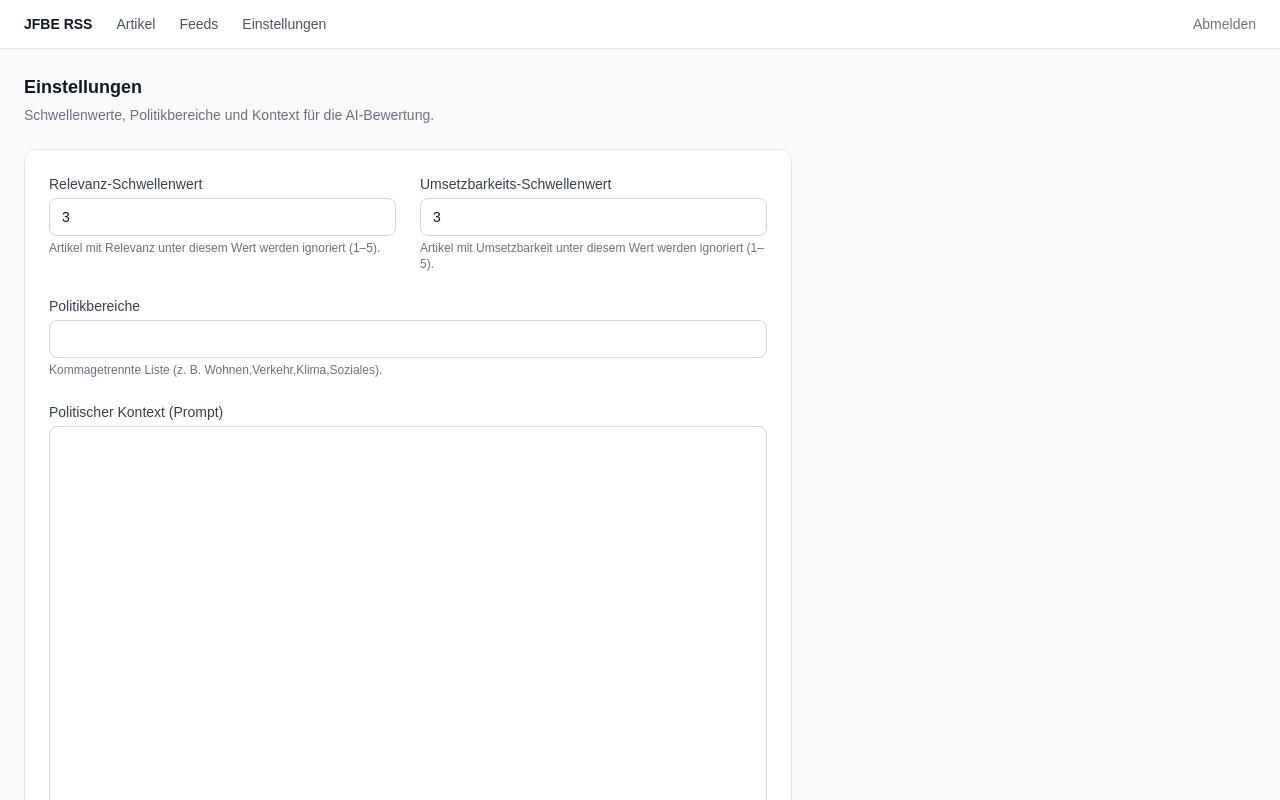
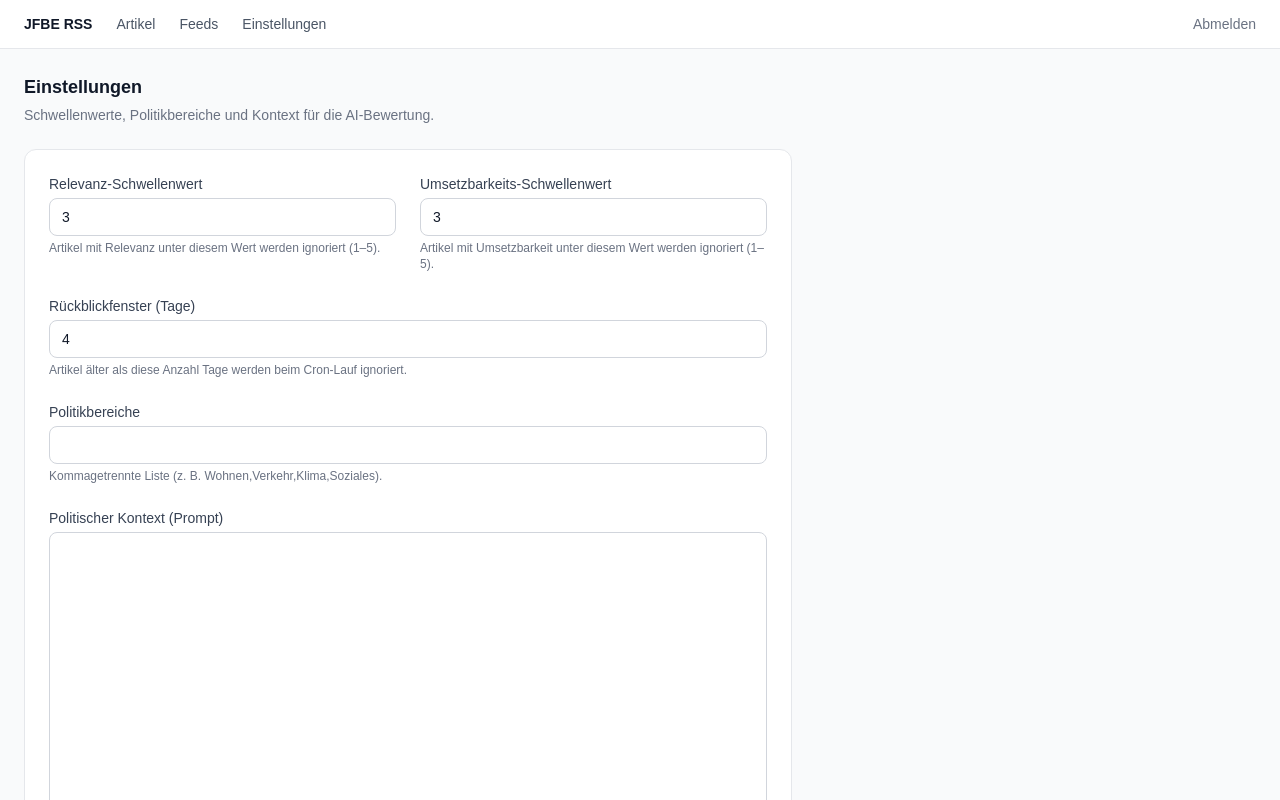
Before and after one commit to jomosimann/jfbe-rss-fetcher, a Next.js app: page /admin/settings in a window 1280 px wide. Shown: the top 800 px of the page. Built offline with nearby package versions, Linux system fonts and the light colour scheme; no server answers; the database is empty.

Commit message:
Added lookback window setting to /admin/settings

```diff
--- a/app/admin/(dashboard)/settings/SettingsForm.tsx
+++ b/app/admin/(dashboard)/settings/SettingsForm.tsx
@@ -65,6 +65,24 @@ export default function SettingsForm({
         </div>
       </div>
 
+      {/* Lookback days */}
+        <div className="space-y-1">
+          <label htmlFor="lookback_days" className="block text-sm font-medium text-gray-700">
+            Rückblickfenster (Tage)
+          </label>
+          <input
+            id="lookback_days"
+            name="lookback_days"
+            type="number"
+            min={1}
+            max={30}
+            required
+            defaultValue={settings.lookback_days ?? '4'}
+            className="w-full rounded-lg border border-gray-300 px-3 py-2 text-sm text-gray-900 focus:border-blue-500 focus:outline-none focus:ring-1 focus:ring-blue-500"
+          />
+          <p className="text-xs text-gray-500">Artikel älter als diese Anzahl Tage werden beim Cron-Lauf ignoriert.</p>
+        </div>
+
       {/* Policy areas */}
       <div className="space-y-1">
         <label htmlFor="policy_areas" className="block text-sm font-medium text-gray-700">
--- a/app/admin/(dashboard)/settings/actions.ts
+++ b/app/admin/(dashboard)/settings/actions.ts
@@ -11,6 +11,7 @@ export async function saveSettings(formData: FormData) {
     { key: 'policy_areas', value: formData.get('policy_areas') as string },
     { key: 'relevance_threshold', value: formData.get('relevance_threshold') as string },
     { key: 'actionability_threshold', value: formData.get('actionability_threshold') as string },
+    { key: 'lookback_days', value: formData.get('lookback_days') as string },
   ]
 
   for (const { key, value } of entries) {
--- a/app/api/cron/rss/route.ts
+++ b/app/api/cron/rss/route.ts
@@ -32,7 +32,9 @@ export async function POST(request: NextRequest) {
   const policyAreas = settings.policy_areas ?? ''
   const policyContext = settings.policy_context ?? ''
 
-  console.log('[cron/rss] Thresholds:', { relevanceThreshold, actionabilityThreshold })
+  const lookbackDays = parseInt(settings.lookback_days ?? '4', 10)
+
+  console.log('[cron/rss] Thresholds:', { relevanceThreshold, actionabilityThreshold, lookbackDays })
   console.log('[cron/rss] Policy areas:', policyAreas)
   console.log('[cron/rss] Policy context length:', policyContext.length, 'chars')
 
@@ -85,8 +87,8 @@ export async function POST(request: NextRequest) {
       const allItems = rssFeed.items ?? []
       console.log(`[cron/rss] [${feed.outlet_name}] Parsed ${allItems.length} items from RSS`)
 
-      // --- Lookback window: discard items older than 4 days ---
-      const lookbackMs = 4 * 24 * 60 * 60 * 1000
+      // --- Lookback window: discard items older than N days ---
+      const lookbackMs = lookbackDays * 24 * 60 * 60 * 1000
       const cutoff = new Date(Date.now() - lookbackMs)
       const items = allItems.filter((item) => {
         const pubDate = item.isoDate || item.pubDate
@@ -95,7 +97,7 @@ export async function POST(request: NextRequest) {
       })
       const lookbackDiscarded = allItems.length - items.length
       if (lookbackDiscarded > 0) {
-        console.log(`[cron/rss] [${feed.outlet_name}] Lookback window: discarded ${lookbackDiscarded} items older than 4 days`)
+        console.log(`[cron/rss] [${feed.outlet_name}] Lookback window: discarded ${lookbackDiscarded} items older than ${lookbackDays} days`)
       }
 
       // Collect guids to check which are already seen
```
